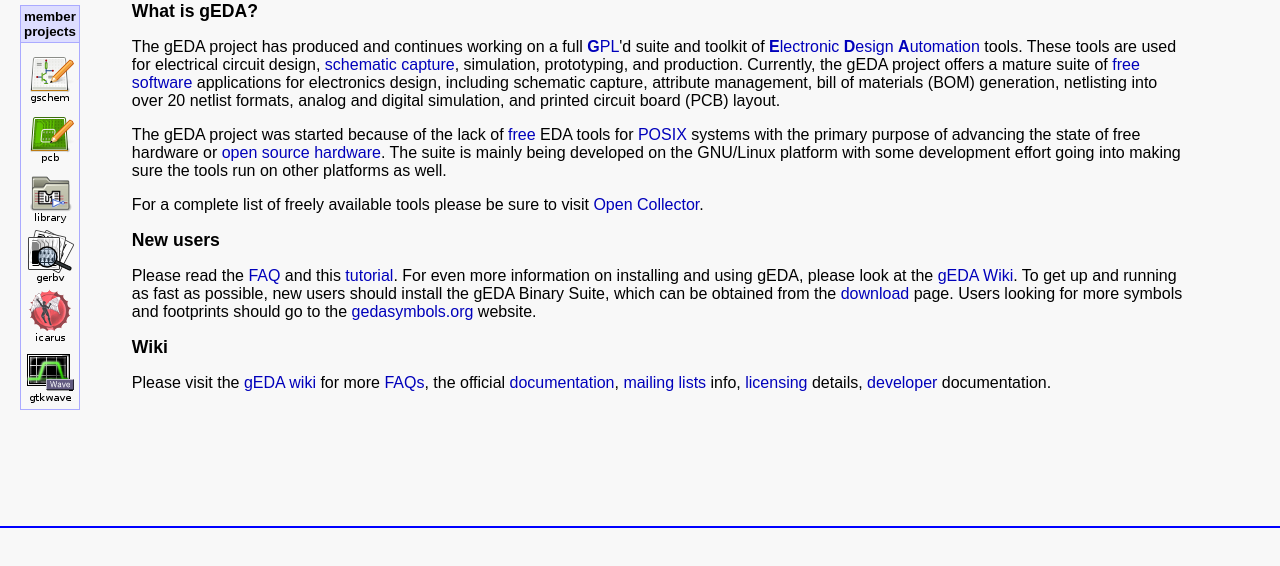
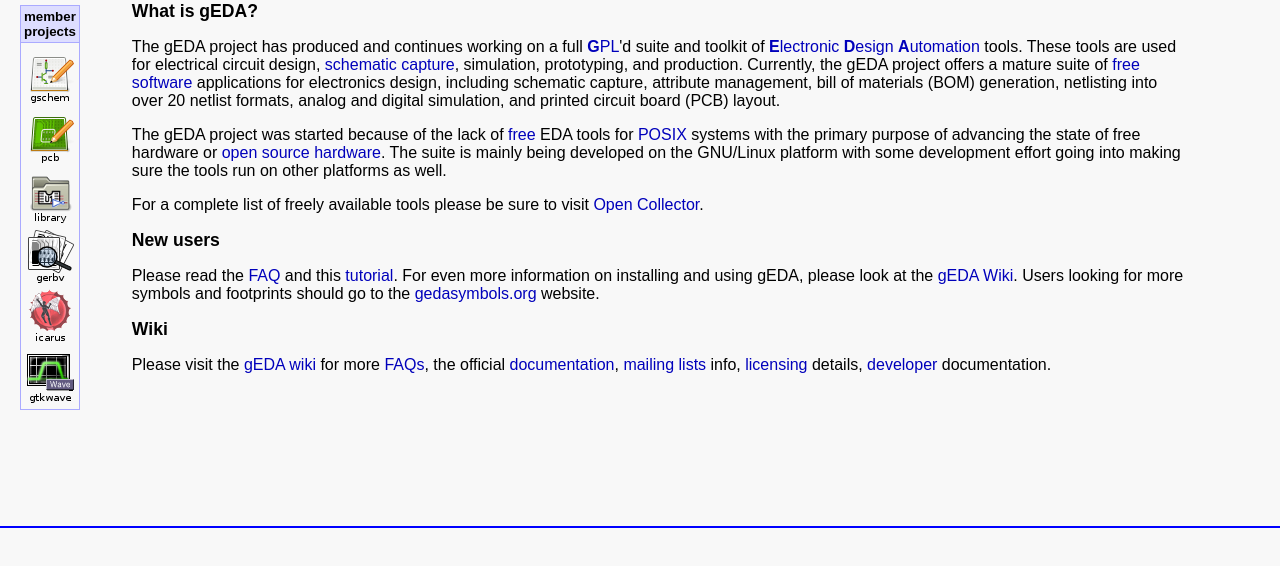
Before and after one commit to bert/wwwhtdocs, a plain HTML site: page index.html in a window 1280 px wide. Shown: the part 106-672 px from the top of the page. Drawn offline with Linux system fonts and the light colour scheme.

Commit message:
Removed text about the no longer maintained "gEDA Binary Suite"

```diff
--- a/index.html
+++ b/index.html
@@ -94,10 +94,7 @@
 HREF="http://geda.seul.org/wiki/geda:faq">FAQ</A> and this <A
 HREf="http://geda.seul.org/wiki/geda:gsch2pcb_tutorial">tutorial</A>.
 For even more information on installing and using gEDA, please look at the
-<A HREF="http://geda.seul.org/wiki">gEDA Wiki</A>.  To get up and running
-as fast as possible, new users should install the gEDA Binary Suite, which
-can be obtained from the <A HREF="http://geda.seul.org/wiki/geda:download">download</A> page.
-Users looking for more symbols and footprints should go to the <A HREF="http://www.gedasymbols.org">gedasymbols.org</A> website.
+<A HREF="http://geda.seul.org/wiki">gEDA Wiki</A>. Users looking for more symbols and footprints should go to the <A HREF="http://www.gedasymbols.org">gedasymbols.org</A> website.
 </p>
 
 <H2> Wiki </H2>
```
